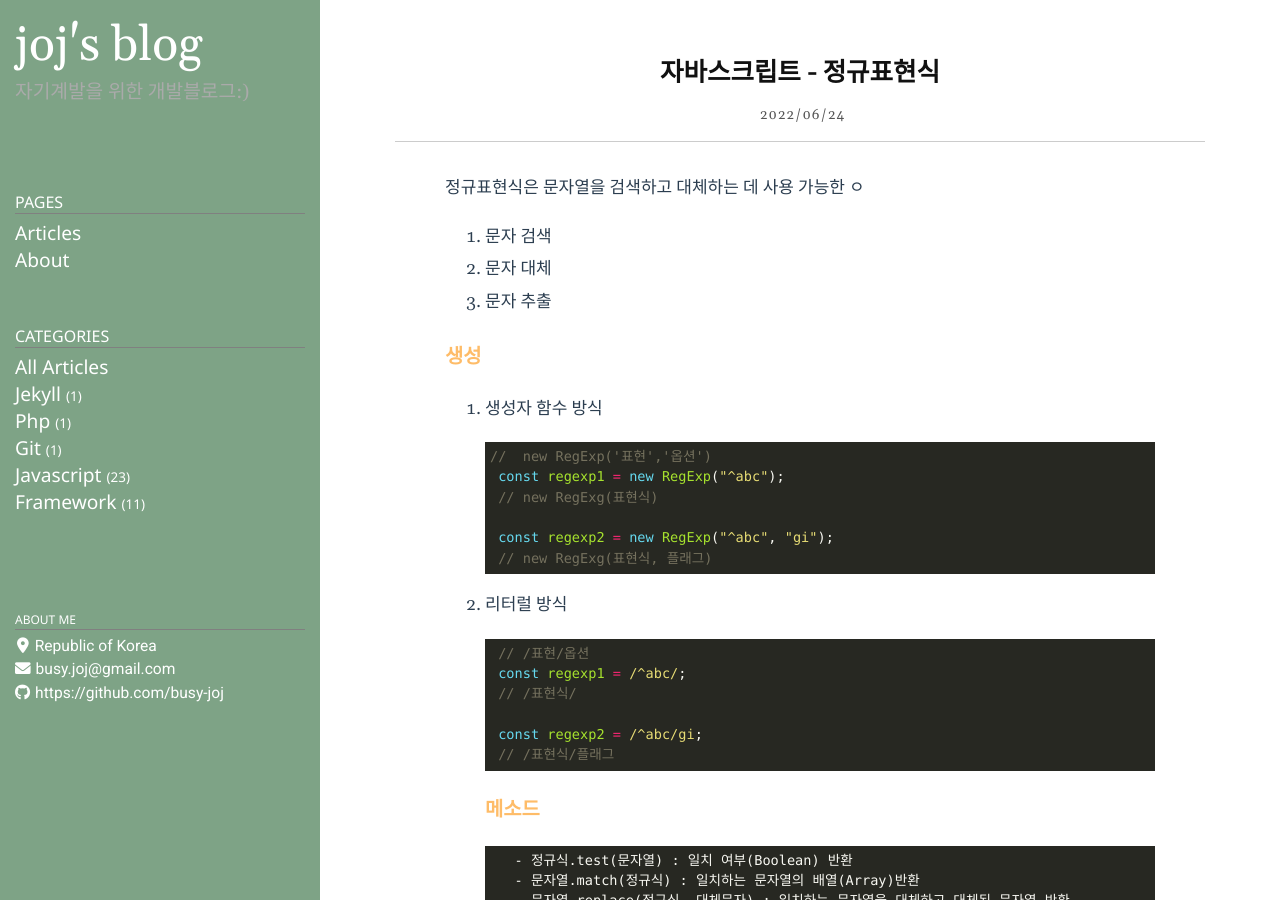
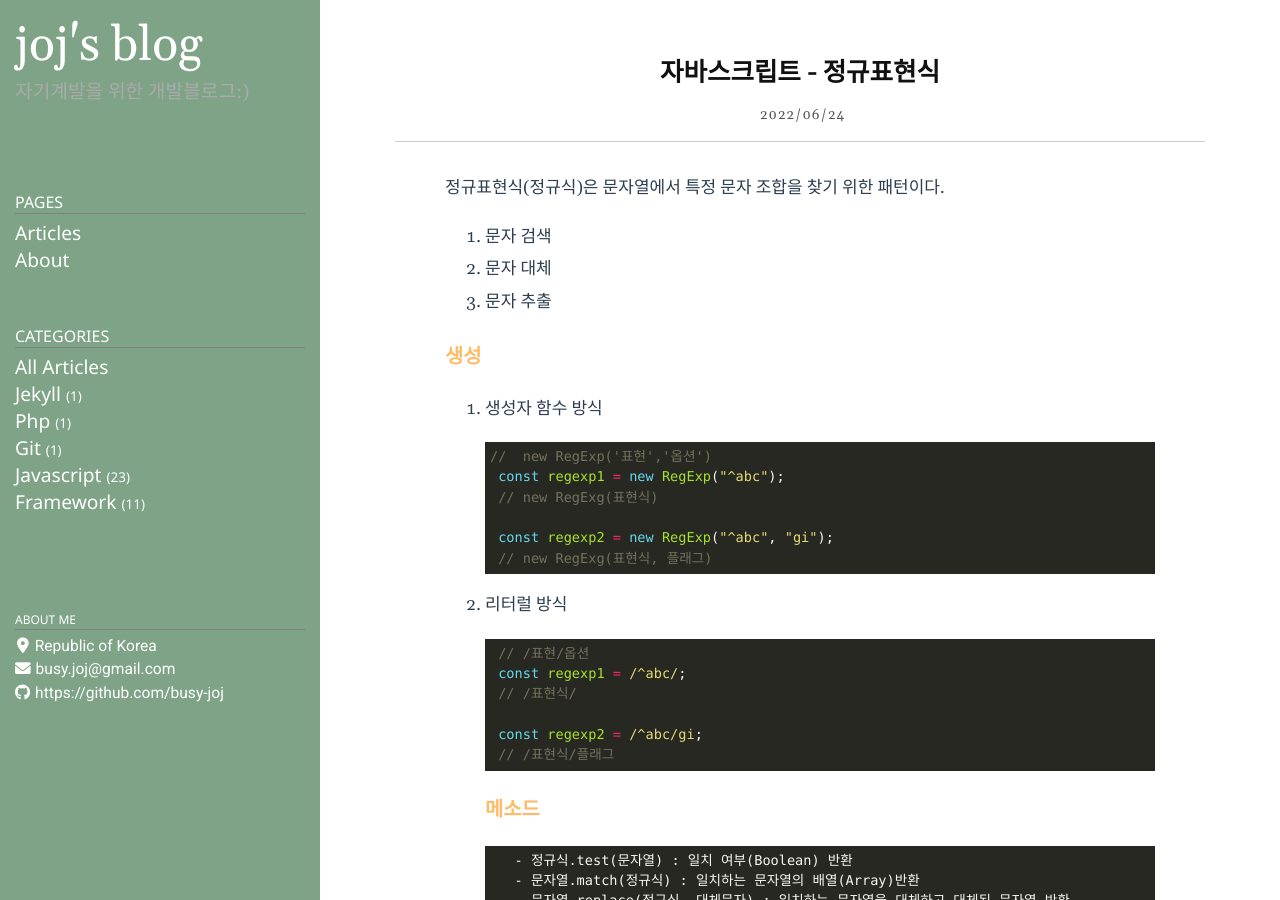
Before and after one commit to busy-joj/busy-joj.github.io, a Jekyll site: the page built from _posts/Javascript/2022-06-24-js23.markdown, in a window 1280 px wide and 900 px high. Built offline with Jekyll 4.4.1, drawn with Linux system fonts in a browser that asks for light colours; some of the changed text lies outside the part shown.

Commit message:
정규표현식 포스팅 수정

```diff
--- a/_posts/Javascript/2022-06-24-js23.markdown
+++ b/_posts/Javascript/2022-06-24-js23.markdown
@@ -5,7 +5,7 @@ date: 2022-06-24 14:30:07 +0900
 category: Javascript
 ---
 
-정규표현식은 문자열을 검색하고 대체하는 데 사용 가능한 ㅇ
+정규표현식(정규식)은 문자열에서 특정 문자 조합을 찾기 위한 패턴이다.
 1. 문자 검색
 2. 문자 대체
 3. 문자 추출
@@ -67,3 +67,4 @@ category: Javascript
 - \s : 공백(Space, Tab 등)에 일치
 - (?=) : 앞쪽 일치, /(?=)@/
 - (?<=) : 뒤쪽 일치, /(?<=)@/
+- \ : 이스케이프, 특수 문자 앞에 역슬래시를 배치하여 특수 문자가 아닌 문자 리터럴로 취급한다.
```
